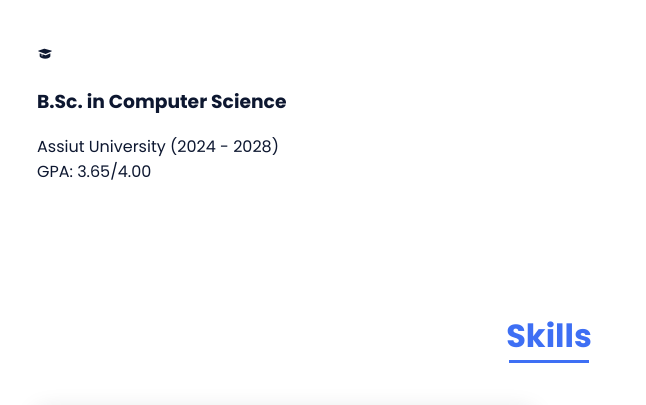
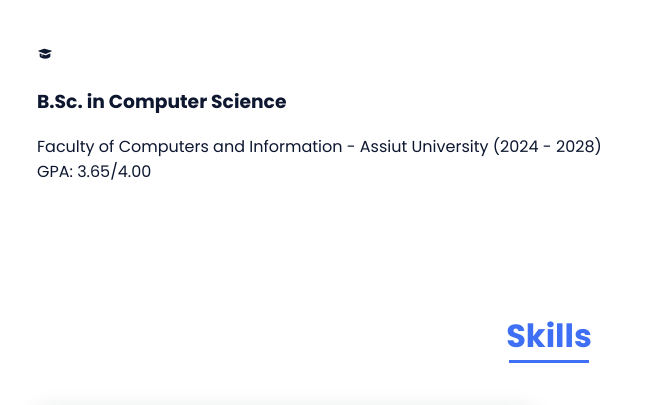
Before and after one commit to 0xezzdev/my-portfolio, a plain HTML site: page index.html in a window 1280 px wide. Shown: the part 1300-1705 px from the top of the page, without its empty margins (91-737 px from the left). Drawn offline with nearby package versions, Linux system fonts and the light colour scheme.

Commit message:
Update university name in education section

```diff
--- a/index.html
+++ b/index.html
@@ -65,7 +65,7 @@
                     <i class='bx bxs-graduation education__icon'></i>
                     <div>
                         <h3 class="education__title">B.Sc. in Computer Science</h3>
-                        <span class="education__university">Assiut University (2024 - 2028)</span>
+                        <span class="education__university">Faculty of Computers and Information - Assiut University (2024 - 2028)</span>
                         <p class="education__text">GPA: 3.65/4.00</p>
                     </div>
                 </div>
```
